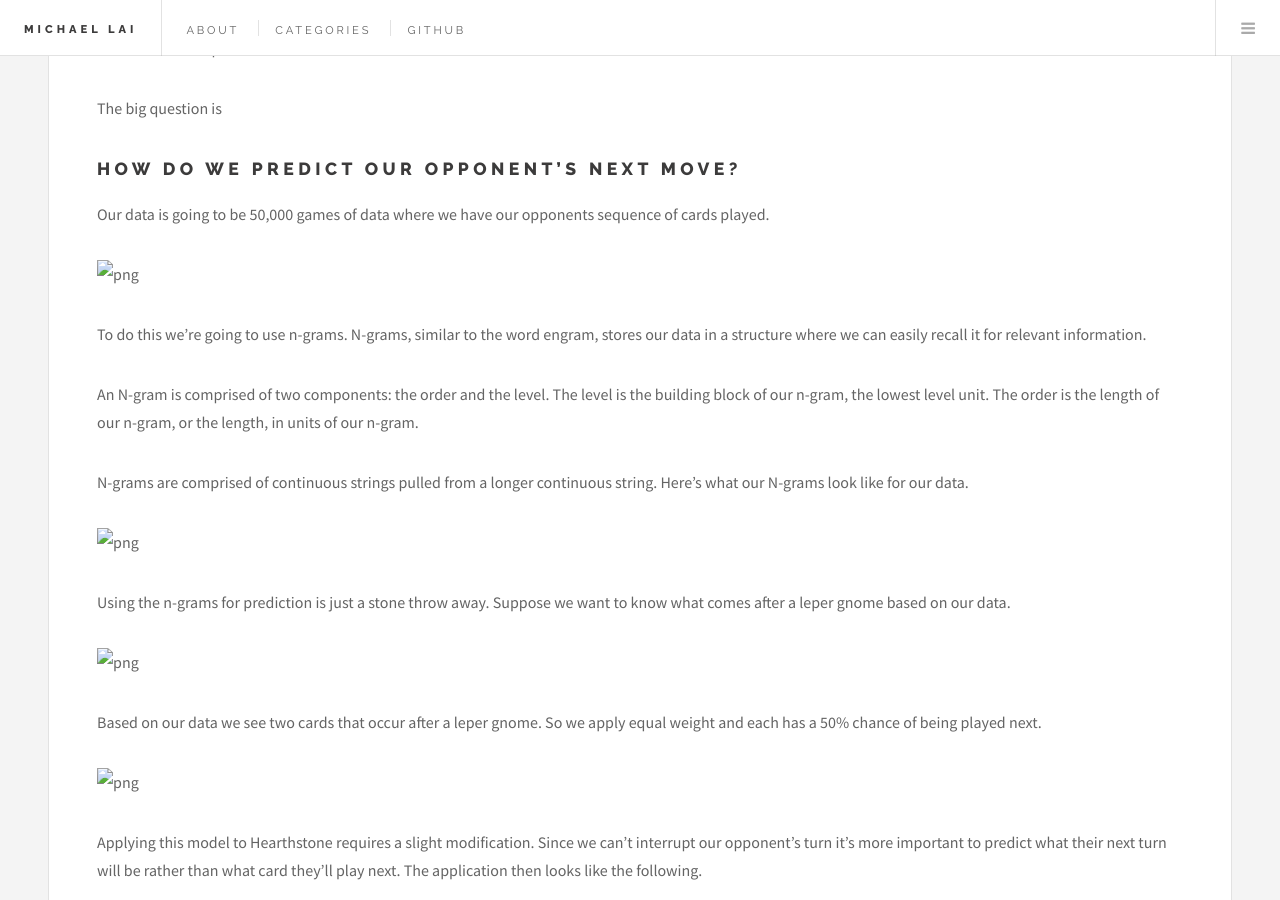
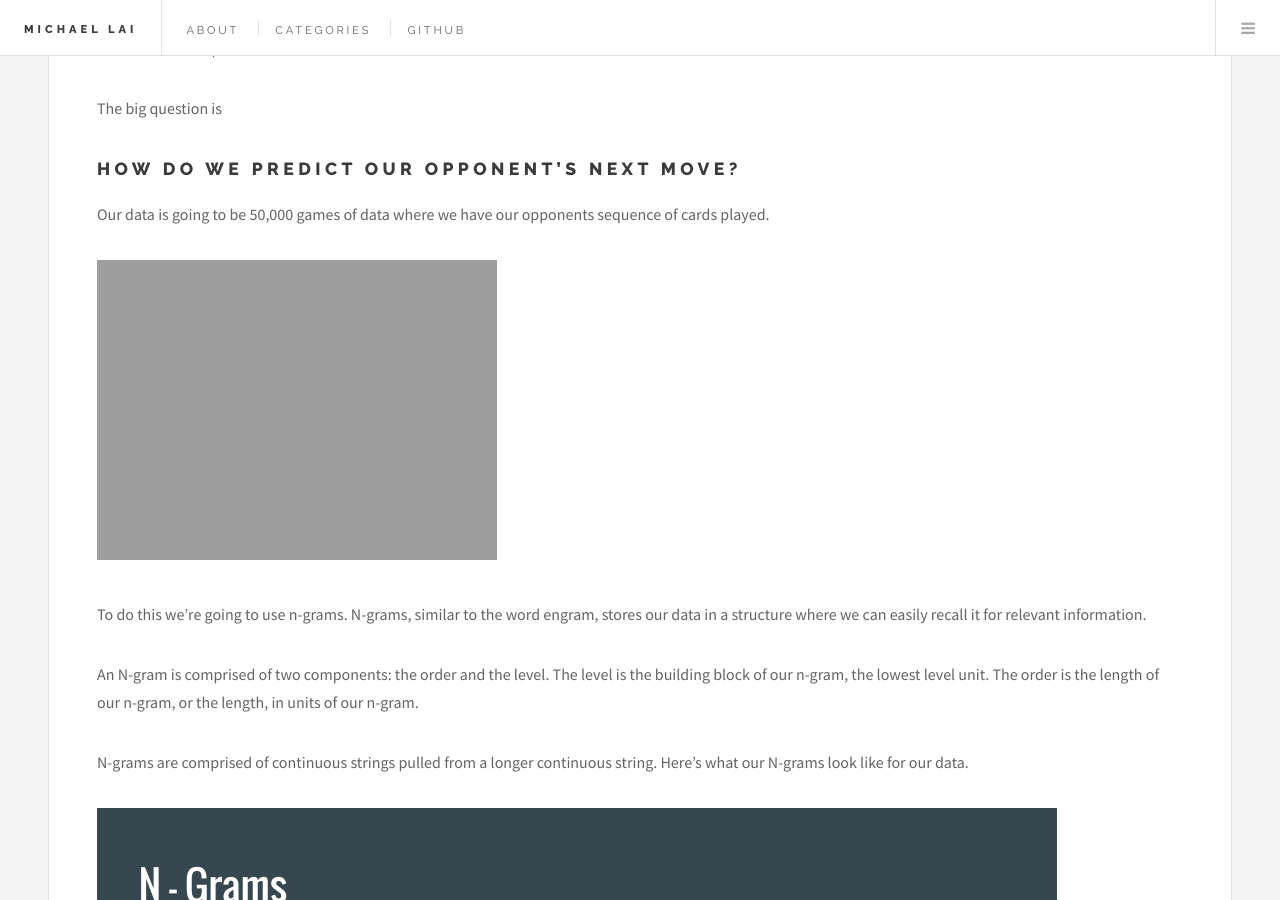
Before and after one commit to mdlai/mdlai.github.io, a Jekyll site: the page built from _posts/2016-1-19-Learning-Hearthstone.md, in a window 1280 px wide and 900 px high, scrolled down 947 px. Built offline with Jekyll 4.4.1, drawn with Linux system fonts in a browser that asks for light colours.

Commit message:
fixed links

```diff
--- a/_config.yml
+++ b/_config.yml
@@ -5,7 +5,7 @@ highlighter:      rouge
 title:            Michael Lai
 tagline:          'Blog is Life'
 description:      'Data Stuffed'
-url:              http://mdlai.github.io
+url:              https://mdlai.com
 baseurl:          /
 permalink:        pretty
 logo:             /images/site/house.jpg
--- a/_posts/2016-1-19-Learning-Hearthstone.md
+++ b/_posts/2016-1-19-Learning-Hearthstone.md
@@ -16,7 +16,7 @@ The big question is
 
 Our data is going to be 50,000 games of data where we have our opponents sequence of cards played.
 
-![png]({{ site.url }}/assets/learning_hearthstone/data.png)
+![png]({{ site.url }}/images/learning-hearthstonedata.png)
 
 To do this we're going to use n-grams.  N-grams, similar to the word engram, stores our data in a structure where we can easily recall it for relevant information.
 
@@ -24,15 +24,15 @@ An N-gram is comprised of two components: the order and the level.  The level is
 
 N-grams are comprised of continuous strings pulled from a longer continuous string.  Here's what our N-grams look like for our data.
 
-![png]({{ site.url }}/assets/learning_hearthstone/n-gram.png)
+![png]({{ site.url }}/images/learning-hearthstone/n-gram.png)
 
 Using the n-grams for prediction is just a stone throw away.  Suppose we want to know what comes after a leper gnome based on our data.
 
-![png]({{ site.url }}/assets/learning_hearthstone/prediction.png)
+![png]({{ site.url }}/images/learning-hearthstoneprediction.png)
 
 Based on our data we see two cards that occur after a leper gnome.  So we apply equal weight and each has a 50% chance of being played next.
 
-![png]({{ site.url }}/assets/learning_hearthstone/application.png)
+![png]({{ site.url }}/images/learning-hearthstoneapplication.png)
 
 Applying this model to Hearthstone requires a slight modification.  Since we can't interrupt our opponent's turn it's more important to predict what their next turn will be rather than what card they'll play next.  The application then looks like the following.
 
```
Also changed, not shown: _posts/2016-1-29-Determiner-Noun.md (+3 -3 lines).
